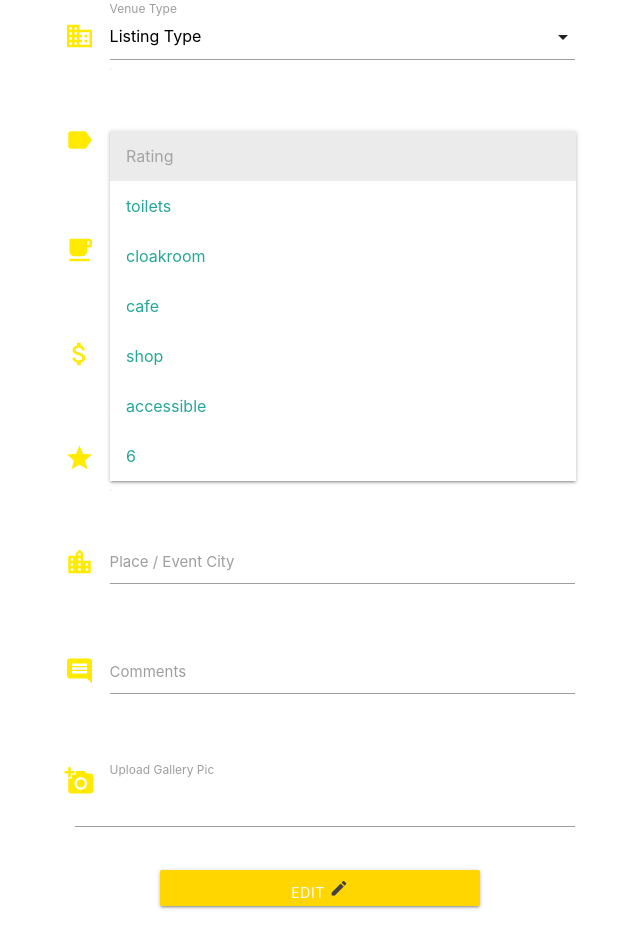
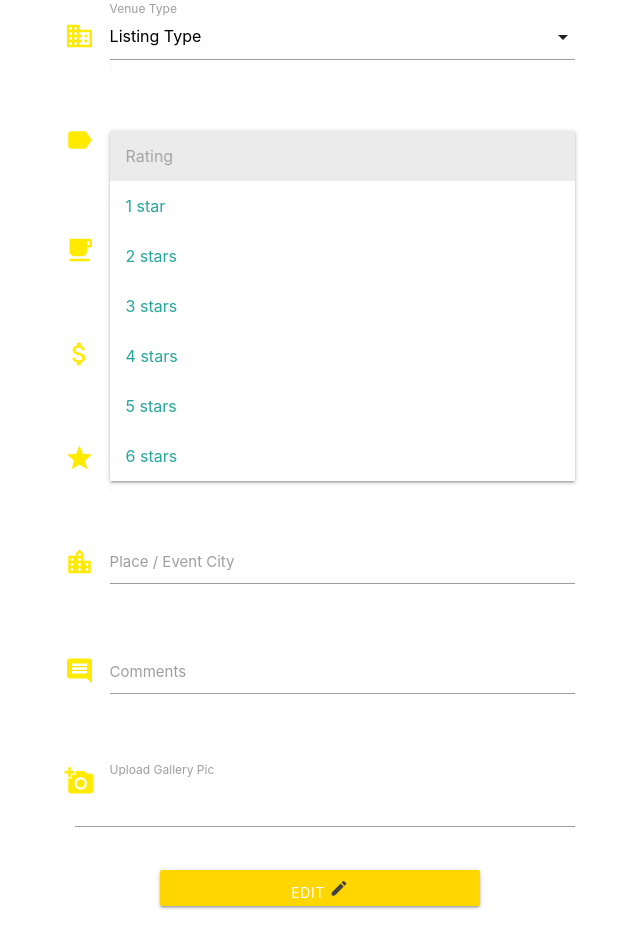
Before and after one commit to GJSayers/culturate, a Flask app: template templates/edit_recommendation.html in a window 1280 px wide, after a click on "Rating". Shown: the part 160-1085 px from the top of the page, without its empty margins (320-960 px from the left). Run offline with Flask 2, Linux system fonts and the light colour scheme; the template is opened without the code that fills it, so the values that code supplies are empty; some libraries are stand-ins or nearby versions.

Commit message:
edit ratings to remove duplicated facilities

```diff
--- a/templates/edit_recommendation.html
+++ b/templates/edit_recommendation.html
@@ -71,12 +71,12 @@
                 <i class="material-icons prefix yellow-text text-accent-3 ">star</i>
                 <select id="gallery_rating" name="gallery_rating" class="validate" required>
                     <option value="" disabled selected>Rating</option>
-                    <option value="toilets">toilets</option>
-                    <option value="cloakroom">cloakroom</option>
-                    <option value="cafe">cafe</option>
-                    <option value="shop">shop</option>
-                    <option value="accessible access">accessible</option>
-                    <option value="guided tours available">6</option>
+                    <option value=1>1 star</option>
+                    <option value=2>2 stars</option>
+                    <option value=3>3 stars</option>
+                    <option value=4>4 stars</option>
+                    <option value=5>5 stars</option>
+                    <option value=6>6 stars</option>
                 </select>
                 <label for="gallery_rating">Rating</label>
             </div>
```
